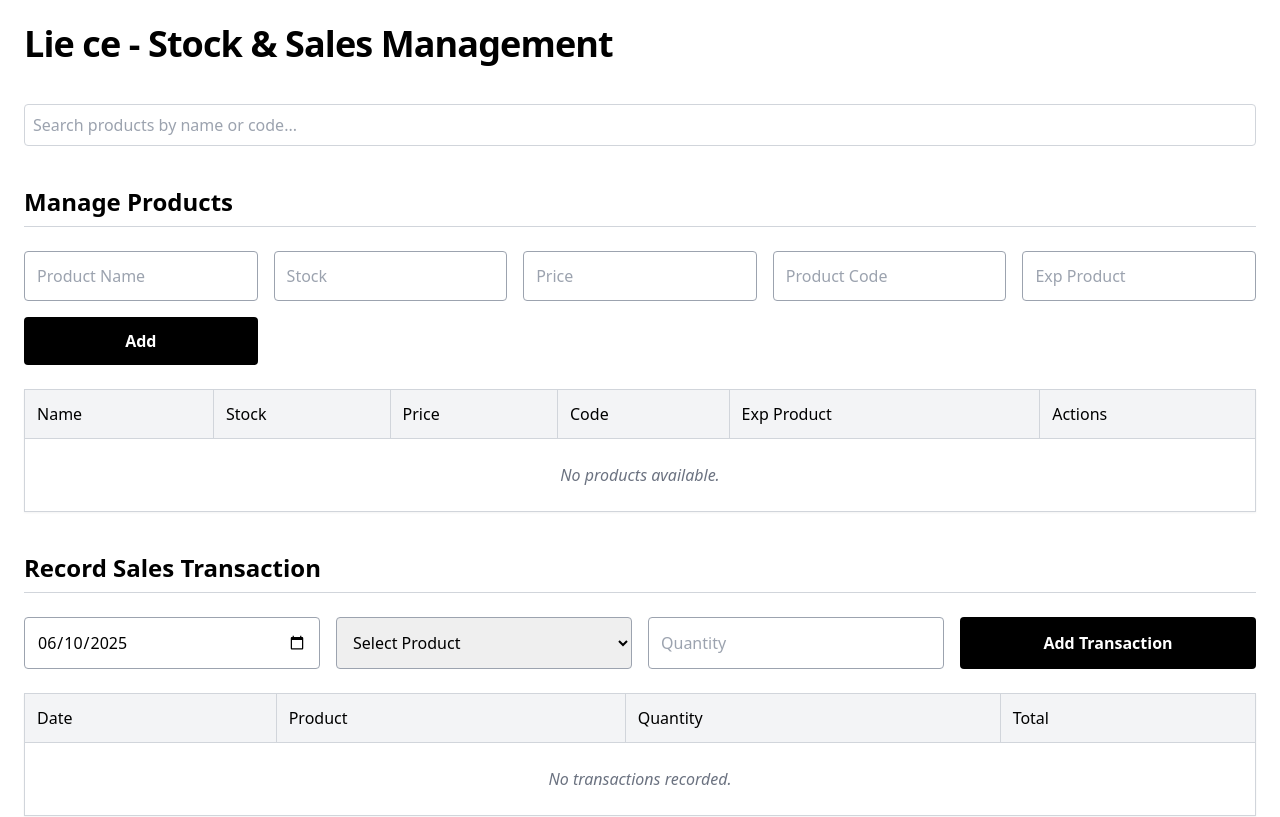
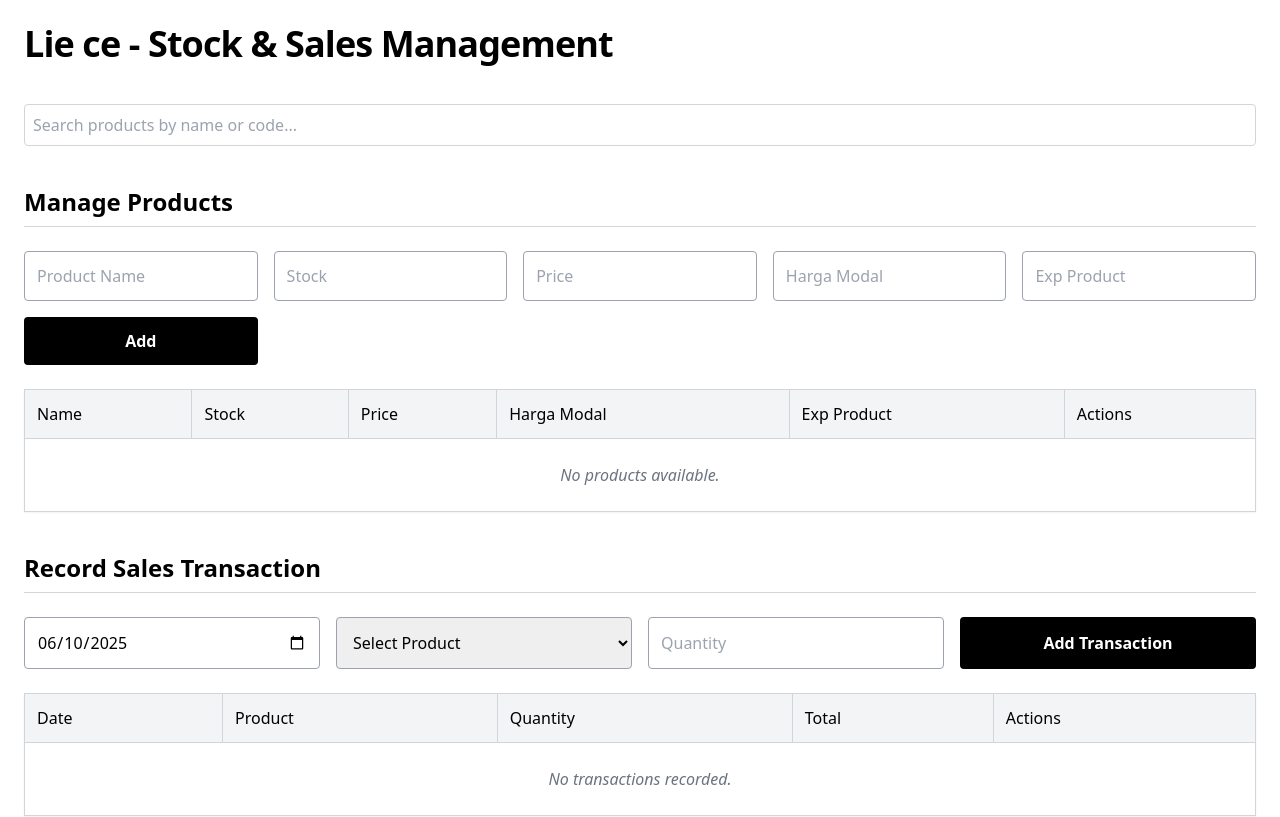
Before and after one commit to Bryyzxm/Lie-ce, a Next.js app: page / in a window 1280 px wide. Shown: the top 817 px of the page. Built offline with nearby package versions, Linux system fonts and the light colour scheme.

Commit message:
Push all latest changes

```diff
--- a/src/components/ProductManager.tsx
+++ b/src/components/ProductManager.tsx
@@ -7,7 +7,7 @@ interface Product {
  name: string;
  stock: number;
  price: number;
- code: string;
+ modalPrice: number;
  exp: string;
 }
 
@@ -17,7 +17,7 @@ interface ProductManagerProps {
 }
 
 export default function ProductManager({products, setProducts}: ProductManagerProps) {
- const [form, setForm] = useState({id: '', name: '', stock: '', price: '', code: '', exp: ''});
+ const [form, setForm] = useState<{id: string; name: string; stock: string; price: string; modalPrice: string; exp: string}>({id: '', name: '', stock: '', price: '', modalPrice: '', exp: ''});
  const [editingId, setEditingId] = useState<string | null>(null);
 
  // Handle input change
@@ -28,14 +28,14 @@ export default function ProductManager({products, setProducts}: ProductManagerPr
  // Add or update product
  const handleSubmit = (e: React.FormEvent) => {
   e.preventDefault();
-  if (!form.name || !form.code) return;
+  if (!form.name) return;
 
   const newProduct = {
    id: editingId || crypto.randomUUID(),
    name: form.name,
    stock: Number(form.stock),
    price: Number(form.price),
-   code: form.code,
+   modalPrice: Number(form.modalPrice),
    exp: form.exp,
   };
 
@@ -47,7 +47,7 @@ export default function ProductManager({products, setProducts}: ProductManagerPr
    // Add new product
    setProducts([...products, newProduct]);
   }
-  setForm({id: '', name: '', stock: '', price: '', code: '', exp: ''});
+  setForm({id: '', name: '', stock: '', price: '', modalPrice: '', exp: ''});
  };
 
  // Edit product
@@ -59,7 +59,7 @@ export default function ProductManager({products, setProducts}: ProductManagerPr
     name: product.name,
     stock: product.stock.toString(),
     price: product.price.toString(),
-    code: product.code,
+    modalPrice: product.modalPrice.toString(),
     exp: product.exp,
    });
    setEditingId(id);
@@ -110,12 +110,13 @@ export default function ProductManager({products, setProducts}: ProductManagerPr
      required
     />
     <input
-     type="text"
-     name="code"
-     placeholder="Product Code"
-     value={form.code}
+     type="number"
+     name="modalPrice"
+     placeholder="Harga Modal"
+     value={form.modalPrice}
      onChange={handleChange}
      className="border border-gray-400 p-3 rounded focus:outline-none focus:ring-2 focus:ring-black transition"
+     min={0}
      required
     />
     <input
@@ -140,7 +141,7 @@ export default function ProductManager({products, setProducts}: ProductManagerPr
       <th className="border border-gray-300 p-3 text-left font-medium">Name</th>
       <th className="border border-gray-300 p-3 text-left font-medium">Stock</th>
       <th className="border border-gray-300 p-3 text-left font-medium">Price</th>
-      <th className="border border-gray-300 p-3 text-left font-medium">Code</th>
+      <th className="border border-gray-300 p-3 text-left font-medium">Harga Modal</th>
       <th className="border border-gray-300 p-3 text-left font-medium">Exp Product</th>
       <th className="border border-gray-300 p-3 text-left font-medium">Actions</th>
      </tr>
@@ -154,7 +155,7 @@ export default function ProductManager({products, setProducts}: ProductManagerPr
        <td className="border border-gray-300 p-3">{product.name}</td>
        <td className="border border-gray-300 p-3">{product.stock}</td>
        <td className="border border-gray-300 p-3">{product.price.toLocaleString()}</td>
-       <td className="border border-gray-300 p-3">{product.code}</td>
+       <td className="border border-gray-300 p-3">{product.modalPrice.toLocaleString()}</td>
        <td className="border border-gray-300 p-3">{product.exp}</td>
        <td className="border border-gray-300 p-3 space-x-4">
         <button
--- a/src/components/TransactionManager.tsx
+++ b/src/components/TransactionManager.tsx
@@ -1,6 +1,6 @@
-"use client";
+'use client';
 
-import React, { useState } from "react";
+import React, {useState} from 'react';
 
 interface Product {
  id: string;
@@ -25,21 +25,16 @@ interface TransactionManagerProps {
  setProducts: React.Dispatch<React.SetStateAction<Product[]>>;
 }
 
-export default function TransactionManager({
-  products,
-  transactions,
-  setTransactions,
-  setProducts,
-}: TransactionManagerProps) {
+export default function TransactionManager({products, transactions, setTransactions, setProducts}: TransactionManagerProps) {
  const [form, setForm] = useState({
   date: new Date().toISOString().slice(0, 10),
-    productId: "",
-    quantity: "",
+  productId: '',
+  quantity: '',
  });
 
  // Handle input change
  const handleChange = (e: React.ChangeEvent<HTMLInputElement | HTMLSelectElement>) => {
-    setForm({ ...form, [e.target.name]: e.target.value });
+  setForm({...form, [e.target.name]: e.target.value});
  };
 
  // Add new transaction and update product stock
@@ -52,7 +47,7 @@ export default function TransactionManager({
 
   const qty = Number(form.quantity);
   if (qty <= 0 || qty > product.stock) {
-      alert("Invalid quantity or insufficient stock");
+   alert('Invalid quantity or insufficient stock');
    return;
   }
 
@@ -69,19 +64,30 @@ export default function TransactionManager({
   setTransactions([...transactions, newTransaction]);
 
   // Update product stock
-    setProducts(
-      products.map((p) =>
-        p.id === form.productId ? { ...p, stock: p.stock - qty } : p
-      )
-    );
+  setProducts(products.map((p) => (p.id === form.productId ? {...p, stock: p.stock - qty} : p)));
 
-    setForm({ ...form, productId: "", quantity: "" });
+  setForm({...form, productId: '', quantity: ''});
+ };
+
+ // Delete transaction and restore product stock
+ const handleDelete = (transactionId: string) => {
+  const transactionToDelete = transactions.find((tx) => tx.id === transactionId);
+  if (!transactionToDelete) return;
+
+  // Restore product stock
+  setProducts(products.map((p) => (p.id === transactionToDelete.productId ? {...p, stock: p.stock + transactionToDelete.quantity} : p)));
+
+  // Remove transaction
+  setTransactions(transactions.filter((tx) => tx.id !== transactionId));
  };
 
  return (
   <section className="mb-8">
    <h2 className="text-2xl font-semibold mb-6 border-b border-gray-300 pb-2">Record Sales Transaction</h2>
-      <form onSubmit={handleSubmit} className="grid grid-cols-1 sm:grid-cols-4 gap-4 mb-6">
+   <form
+    onSubmit={handleSubmit}
+    className="grid grid-cols-1 sm:grid-cols-4 gap-4 mb-6"
+   >
     <input
      type="date"
      name="date"
@@ -99,7 +105,10 @@ export default function TransactionManager({
     >
      <option value="">Select Product</option>
      {products.map((product) => (
-            <option key={product.id} value={product.id}>
+      <option
+       key={product.id}
+       value={product.id}
+      >
        {product.name} (Stock: {product.stock})
       </option>
      ))}
@@ -128,23 +137,39 @@ export default function TransactionManager({
       <th className="border border-gray-300 p-3 text-left font-medium">Product</th>
       <th className="border border-gray-300 p-3 text-left font-medium">Quantity</th>
       <th className="border border-gray-300 p-3 text-left font-medium">Total</th>
+      <th className="border border-gray-300 p-3 text-left font-medium">Actions</th>
      </tr>
     </thead>
     <tbody>
      {transactions.map((tx) => {
       const product = products.find((p) => p.id === tx.productId);
       return (
-              <tr key={tx.id} className="hover:bg-gray-50 transition">
+       <tr
+        key={tx.id}
+        className="hover:bg-gray-50 transition"
+       >
         <td className="border border-gray-300 p-3">{tx.date}</td>
-                <td className="border border-gray-300 p-3">{product ? product.name : "Unknown"}</td>
+        <td className="border border-gray-300 p-3">{product ? product.name : 'Unknown'}</td>
         <td className="border border-gray-300 p-3">{tx.quantity}</td>
         <td className="border border-gray-300 p-3">{tx.total.toLocaleString()}</td>
+        <td className="border border-gray-300 p-3">
+         <button
+          onClick={() => handleDelete(tx.id)}
+          className="bg-red-600 text-white px-3 py-1 rounded hover:bg-red-700 transition"
+          aria-label="Delete transaction"
+         >
+          Delete
+         </button>
+        </td>
        </tr>
       );
      })}
      {transactions.length === 0 && (
       <tr>
-              <td colSpan={4} className="text-center p-6 text-gray-500 italic">
+       <td
+        colSpan={5}
+        className="text-center p-6 text-gray-500 italic"
+       >
         No transactions recorded.
        </td>
       </tr>
```
Lines whose indentation alone changed are shown as unchanged.
